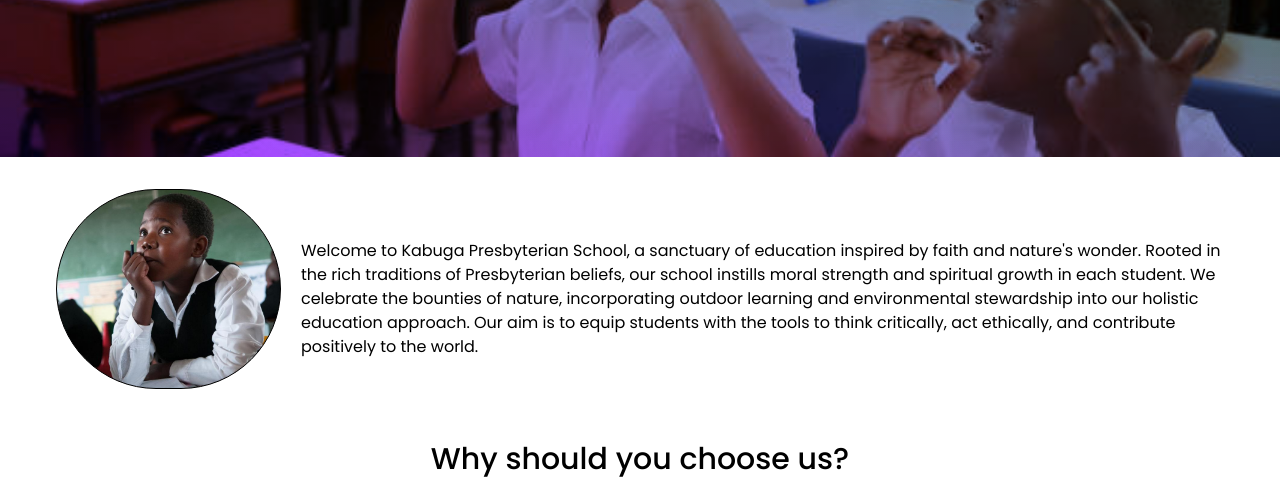
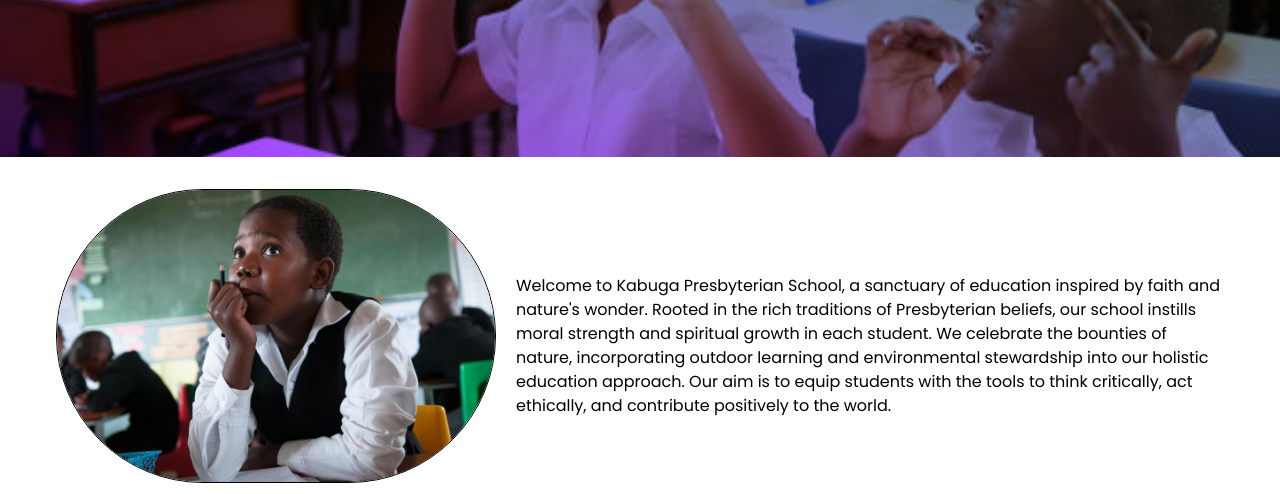
Before and after one commit to Molo-M/Official-KPS-Website, a website: page index.html in a window 1280 px wide. Shown: the part 293-787 px from the top of the page. Drawn offline with nearby package versions, Linux system fonts and the light colour scheme.

Commit message:
Changed image on "home page" from a "div" to "img" element because it wasn't showing up when hosted on GitHub

```diff
--- a/index.html
+++ b/index.html
@@ -51,7 +51,7 @@
      </div>
     <!-- Section 3: Intro Message -->
      <div class="intro_mssg flex flex-col sm:flex-row items-center py-8 px-5 sm:px-14">
-        <div class="round_img bg-[url(/src/img/single_student4.jpg)] bg-cover bg-center h-40 w-40 sm:h-50 sm:w-230 border mb-5 sm:mr-5 rounded-full"></div>
+        <img class="rounded-full w-70 md:w-110 border mb-5 sm:mr-5" src="/src/img/single_student4.jpg" alt="student">
         <p>Welcome to Kabuga Presbyterian School, a sanctuary of education inspired by faith and nature's wonder. Rooted in the rich traditions of Presbyterian beliefs, our school instills moral strength and spiritual growth in each student. We celebrate the bounties of nature, incorporating outdoor learning and environmental stewardship into our holistic education approach. Our aim is to equip students with the tools to think critically, act ethically, and contribute positively to the world.</p>
      </div>
     <!-- Section 4: Reasons to join -->
```
Also changed, not shown: src/output.css.
